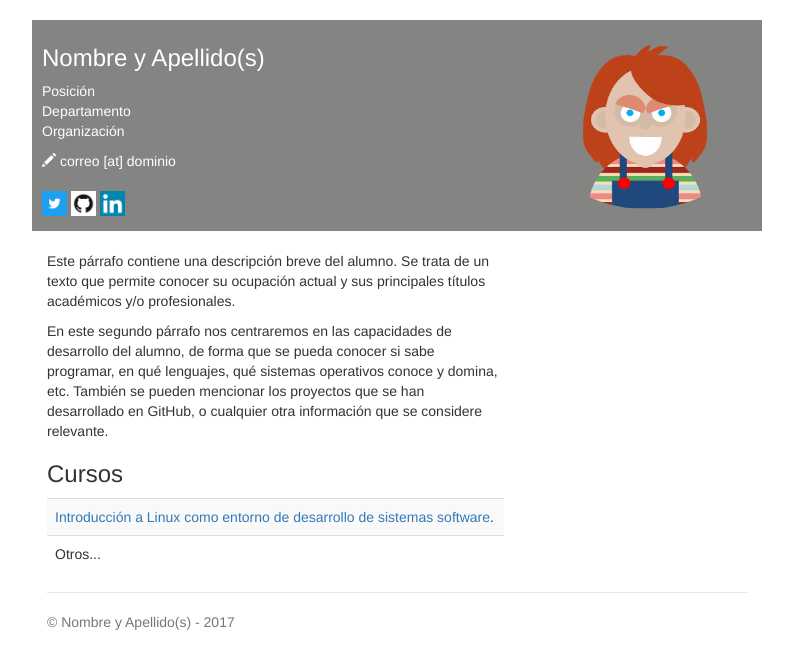
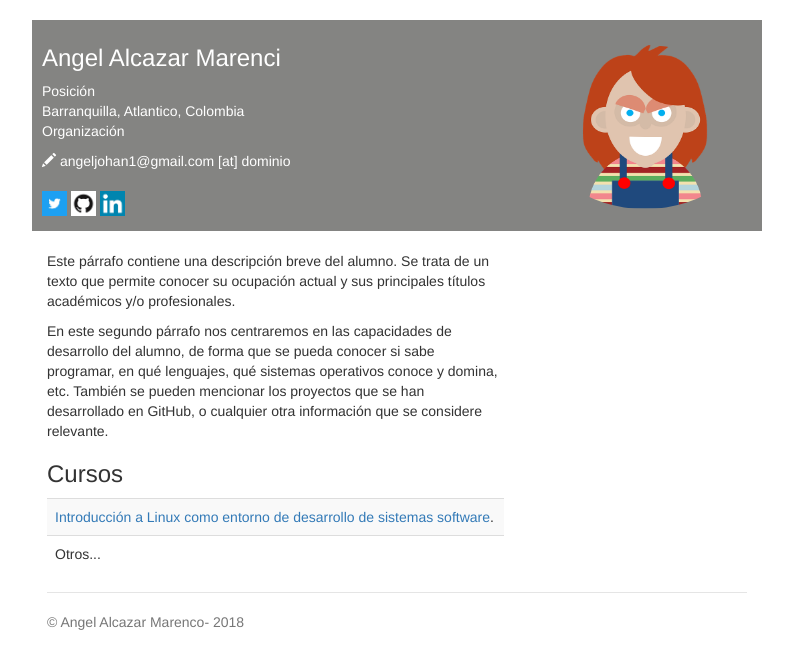
Before and after one commit to angeljohan1/angeljohan1.github.io, a plain HTML site: page index.html in a window 1280 px wide. Shown: the whole page, without its empty margins (243-1036 px from the left). Drawn offline with nearby package versions, Linux system fonts and the light colour scheme.

Commit message:
Tercera version del sitio web.

```diff
--- a/index.html
+++ b/index.html
@@ -5,10 +5,10 @@
     <meta charset="utf-8">
     <meta name="description" content="Página de ejemplo del MOOC de LINUX - UPM.">
     <!--Sustituir por los datos del alumno-->
-    <meta name="author" content="Nombre y Apellido(s)">
+    <meta name="author" content="Angel Alcazar Marenco">
 
     <!--Sustituir por los datos del alumno-->
-    <title>Nombre y Apellido(s)</title>
+    <title>Angel Alcazar Marenco</title>
 
     <link href="css/bootstrap.min.css" rel="stylesheet">
     <link href="css/style.css" rel="stylesheet">
@@ -17,22 +17,22 @@
   <body>
     <div class="container header-bar">
       <!--Sustituir por los datos del alumno-->
-      <h3>Nombre y Apellido(s) <span><img style="width: 214px; height: 164px;" class='img-circle' alt="Nombre y Apellido(s)" src="img/foto.png" align="right"></span></h3>
+      <h3>Angel Alcazar Marenci <span><img style="width: 214px; height: 164px;" class='img-circle' alt="Nombre y Apellido(s)" src="img/foto.png" align="right"></span></h3>
       <p>
         <!--Sustituir por los datos del alumno-->
         Posición<br>
-        Departamento<br>
+        Barranquilla, Atlantico, Colombia<br>
         Organización
       </p>
       <address>
         <!--Sustituir por los datos del alumno-->
-        <span class='glyphicon glyphicon-pencil'></span> correo [at] dominio <br>
+        <span class='glyphicon glyphicon-pencil'></span> angeljohan1@gmail.com [at] dominio <br>
       </address>
 
       <!--Sustituir por los datos del alumno-->
-      <p><a href="http://twitter.com/usuario" target="blank"><img src="img/twitter-icon.jpg" width=25></a>
+      <p><a href="http://twitter.com/" target="blank"><img src="img/twitter-icon.jpg" width=25></a>
       <!--Sustituir por los datos del alumno-->
-      <a href="http://github.com/usuario" target="blank"><img src="img/github-icon.png" width=25></a>
+      <a href="http://github.com/angeljohan1" target="blank"><img src="img/github-icon.png" width=25></a>
       <!--Sustituir por los datos del alumno-->
       <a href="https://es.linkedin.com/in/usuario" target="blank"><img src="img/linkedin-icon.png" width=25></a>
     </div>
@@ -55,7 +55,7 @@
 
       <footer class="footer">
         <!--Sustituir por los datos del alumno-->
-        <p>&copy; Nombre y Apellido(s) - 2017</p>
+        <p>&copy; Angel Alcazar Marenco- 2018</p>
       </footer>
 
     </div>
```
